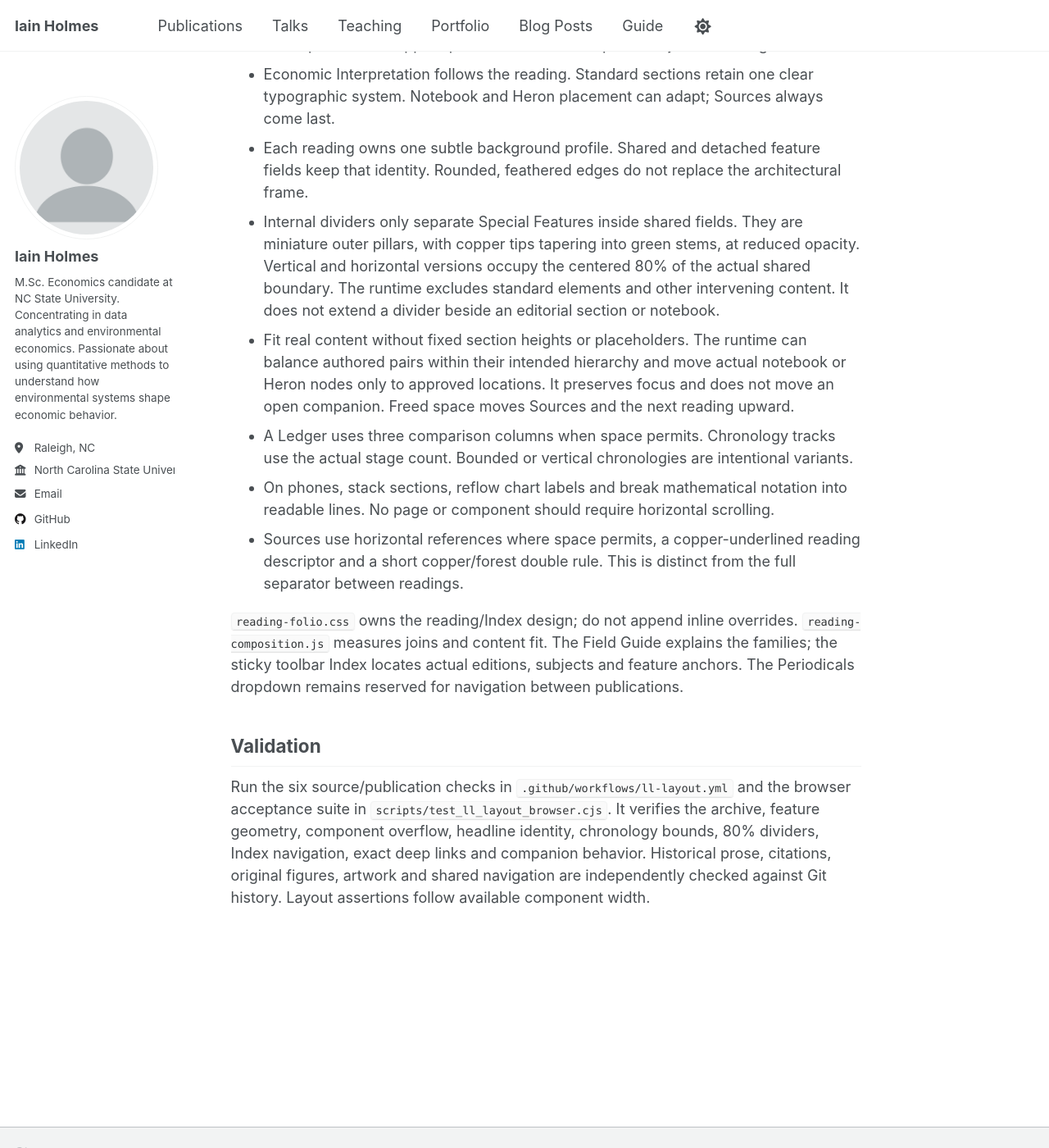
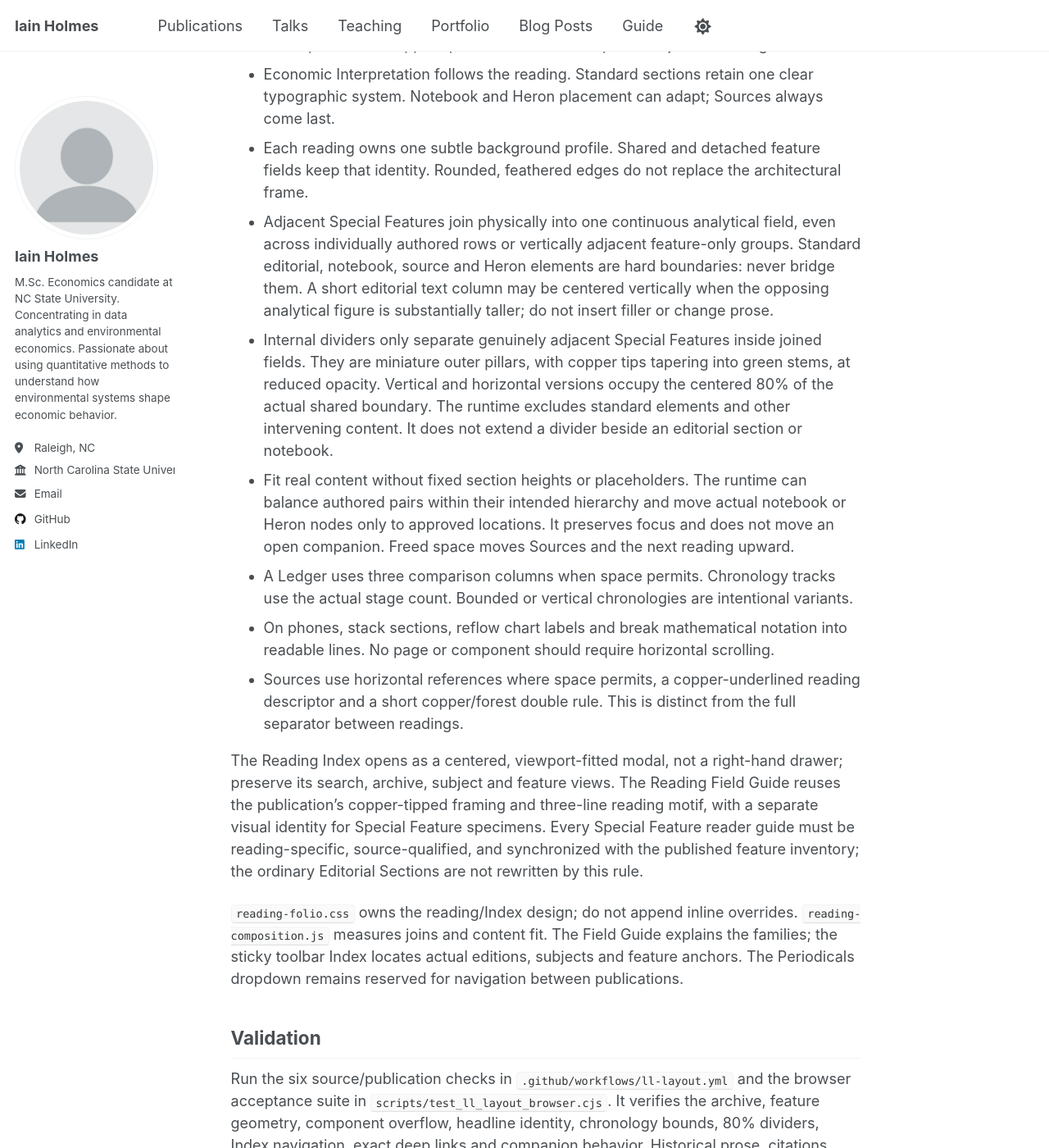
Before and after one commit to iainholmes/iainholmes.github.io, a Jekyll site: the page built from docs/ll-editorial-architecture-v7.md, in a window 1280 px wide and 1400 px high, scrolled down 1145 px. Shown: the whole window at 82% size. Built offline with Jekyll 4.4.1, drawn with Linux system fonts in a browser that asks for light colours; nearby versions of some CDN libraries; our own code applies the rules of GitHub Pages for plain Markdown files; library files that are not in the unit come from our copies; a script that is not in the unit is left out.

Commit message:
L&L: document joined-feature, centered-Index and Feature Guide editorial contracts

```diff
--- a/docs/ll-editorial-architecture-v7.md
+++ b/docs/ll-editorial-architecture-v7.md
@@ -38,7 +38,8 @@ anchors, artwork and site-wide navigation. Layout is publication-specific.
   typographic system. Notebook and Heron placement can adapt; Sources always come last.
 - Each reading owns one subtle background profile. Shared and detached feature fields
   keep that identity. Rounded, feathered edges do not replace the architectural frame.
-- Internal dividers only separate Special Features inside shared fields. They are
+- Adjacent Special Features join physically into one continuous analytical field, even across individually authored rows or vertically adjacent feature-only groups. Standard editorial, notebook, source and Heron elements are hard boundaries: never bridge them. A short editorial text column may be centered vertically when the opposing analytical figure is substantially taller; do not insert filler or change prose.
+- Internal dividers only separate genuinely adjacent Special Features inside joined fields. They are
   miniature outer pillars, with copper tips tapering into green stems, at reduced
   opacity. Vertical and horizontal versions occupy the centered 80% of the actual
   shared boundary. The runtime excludes standard elements and other intervening
@@ -55,6 +56,8 @@ anchors, artwork and site-wide navigation. Layout is publication-specific.
   descriptor and a short copper/forest double rule. This is distinct from the full
   separator between readings.
 
+The Reading Index opens as a centered, viewport-fitted modal, not a right-hand drawer; preserve its search, archive, subject and feature views. The Reading Field Guide reuses the publication's copper-tipped framing and three-line reading motif, with a separate visual identity for Special Feature specimens. Every Special Feature reader guide must be reading-specific, source-qualified, and synchronized with the published feature inventory; the ordinary Editorial Sections are not rewritten by this rule.
+
 `reading-folio.css` owns the reading/Index design; do not append inline overrides.
 `reading-composition.js` measures joins and content fit. The Field Guide explains the
 families; the sticky toolbar Index locates actual editions, subjects and feature
```
